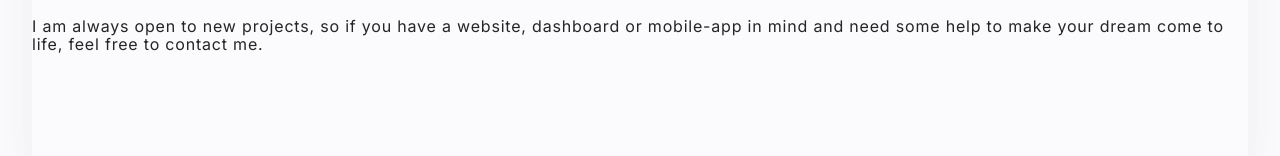
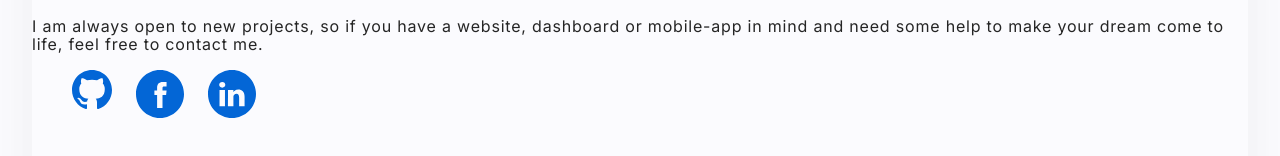
Before and after one commit to Patryk-Majchrzak/personal_homepage, a React (Create React App) app: page / in a window 1280 px wide. Shown: the part 1525-1681 px from the top of the page. Built offline with nearby package versions, Linux system fonts and the light colour scheme; no server answers.

Commit message:
adding list of scoial media to the footer

```diff
--- /dev/null
+++ b/src/common/Footer/Socials/index.js
@@ -0,0 +1,19 @@
+import { socialMediaList } from "./socialMediaList"
+import { ListItem, SocialList } from "./styled";
+
+export const Socials = () => (
+    <SocialList>
+        {socialMediaList.map(({ name, link, Icon }) => (
+            <ListItem key={name}>
+                <a
+                    href={link}
+                    target="_blank"
+                    rel="noreferrer noopener"
+                    title={name}
+                >
+                    <Icon />
+                </a>
+            </ListItem>
+        ))}
+    </SocialList>
+);
--- /dev/null
+++ b/src/common/Footer/Socials/socialMediaList.js
@@ -0,0 +1,22 @@
+import {ReactComponent as GitHubIcon} from "../../../socialIcons/github.svg"
+import {ReactComponent as FacebookIcon} from "../../../socialIcons/facebook.svg"
+import {ReactComponent as LinkedInIcon} from "../../../socialIcons/linkedIn.svg"
+import { styledIcon } from "./styled"
+
+export const socialMediaList = [
+    {
+        name: "GitHub",
+        link: "https://github.com/Patryk-Majchrzak",
+        Icon: styledIcon(GitHubIcon)
+    },
+    {
+        name: "Facebook",
+        link: "https://www.facebook.com/patryk.majchrzak1",
+        Icon: styledIcon(FacebookIcon)
+    },
+    {
+        name:"LinkedIn",
+        link: "https://www.linkedin.com/in/patryk-majchrzak-b468b9141/",
+        Icon: styledIcon(LinkedInIcon)
+    }
+]
--- /dev/null
+++ b/src/common/Footer/Socials/styled.js
@@ -0,0 +1,19 @@
+import styled from "styled-components"
+
+export const SocialList = styled.ul`
+    list-style-type: none;
+    display:flex;
+`
+
+export const ListItem = styled.li`
+    margin-right:24px;
+`
+
+export const styledIcon = Icon => styled(Icon)`
+    height: auto;
+    color: ${({theme}) => theme.colors.textMain};
+
+    @media (max-width:${({theme}) => theme.breakpoints.verySmall}px){
+        width: 32px;
+    }
+`
--- a/src/common/Footer/index.js
+++ b/src/common/Footer/index.js
@@ -1,6 +1,7 @@
 import { useTranslation } from "react-i18next";
 import { FooterContainer, Link, Paragraph } from "./styled"
 import { SmallCaption } from "../SmallCaption/styled";
+import { Socials } from "./Socials";
 
 export const Footer = () => {
 
@@ -12,6 +13,7 @@ export const Footer = () => {
             <Link href="mailto:pmaj12345@gmail.com">pmaj12345@gmail.com</Link><br/>
             <Link href="tel:+48510115109">510115109</Link>
             <Paragraph>{t("Footer.Paragraph")}</Paragraph>
+            <Socials />
         </FooterContainer>
     )
 }
--- a/src/common/Footer/styled.js
+++ b/src/common/Footer/styled.js
@@ -7,9 +7,9 @@ export const FooterContainer = styled.footer`
 
 export const Link = styled.a`
     text-decoration:none;
-    color: ${({theme}) => theme.colors.textMain};
     font-weight:${({theme}) => theme.fontWeight.veryBold};
     font-size:${({theme}) => theme.fontSize.link}px;
+    color: ${({theme}) => theme.colors.textMain};
 `
 
 export const Paragraph = styled.p`
--- a/src/features/personalHomepage/Repositories/styled.js
+++ b/src/features/personalHomepage/Repositories/styled.js
@@ -12,4 +12,5 @@ export const SubHeader = styled.h3`
 `
 
 export const GHIcon = styled(GitHubIcon)`
+    color: ${({theme}) => theme.colors.iconGH}
 `
```
